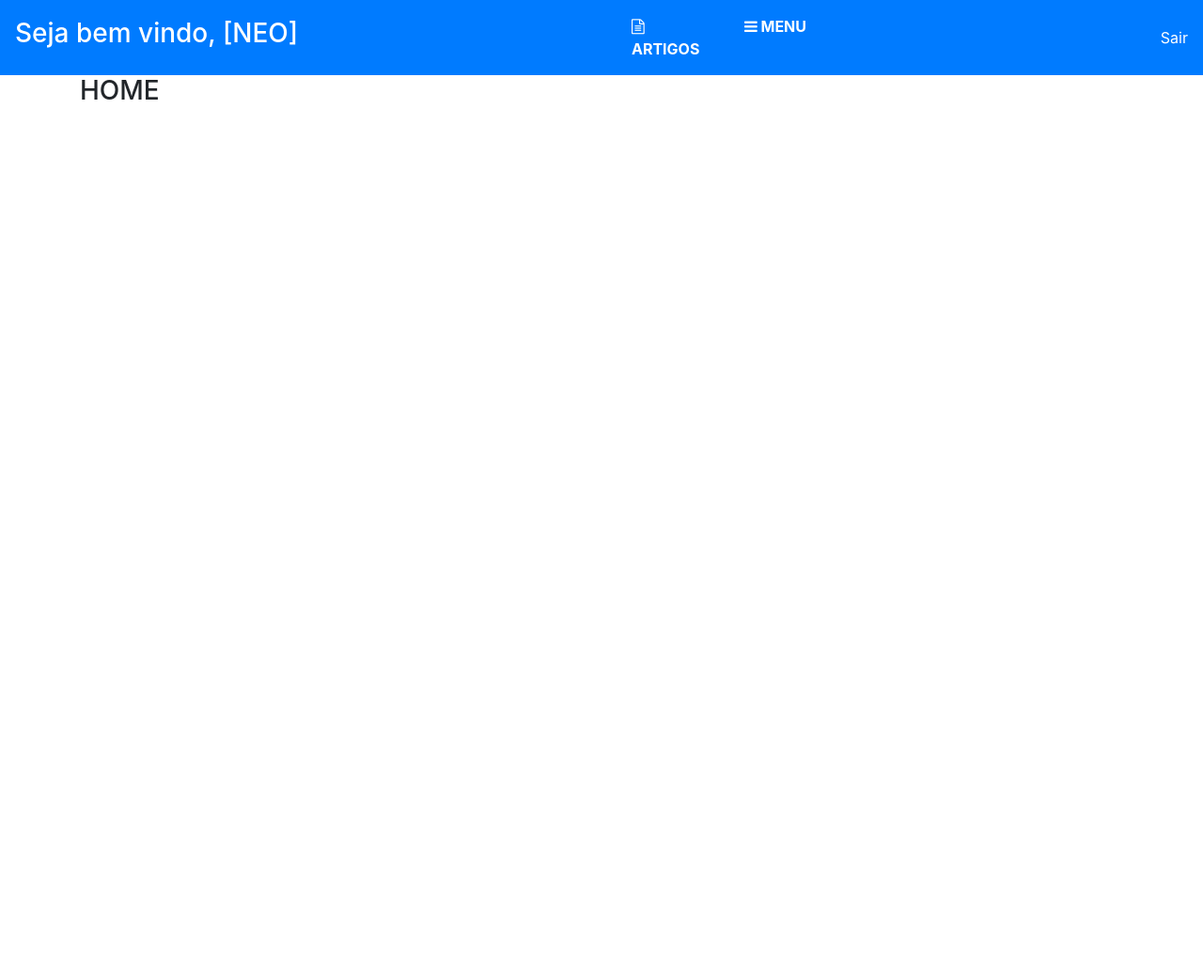
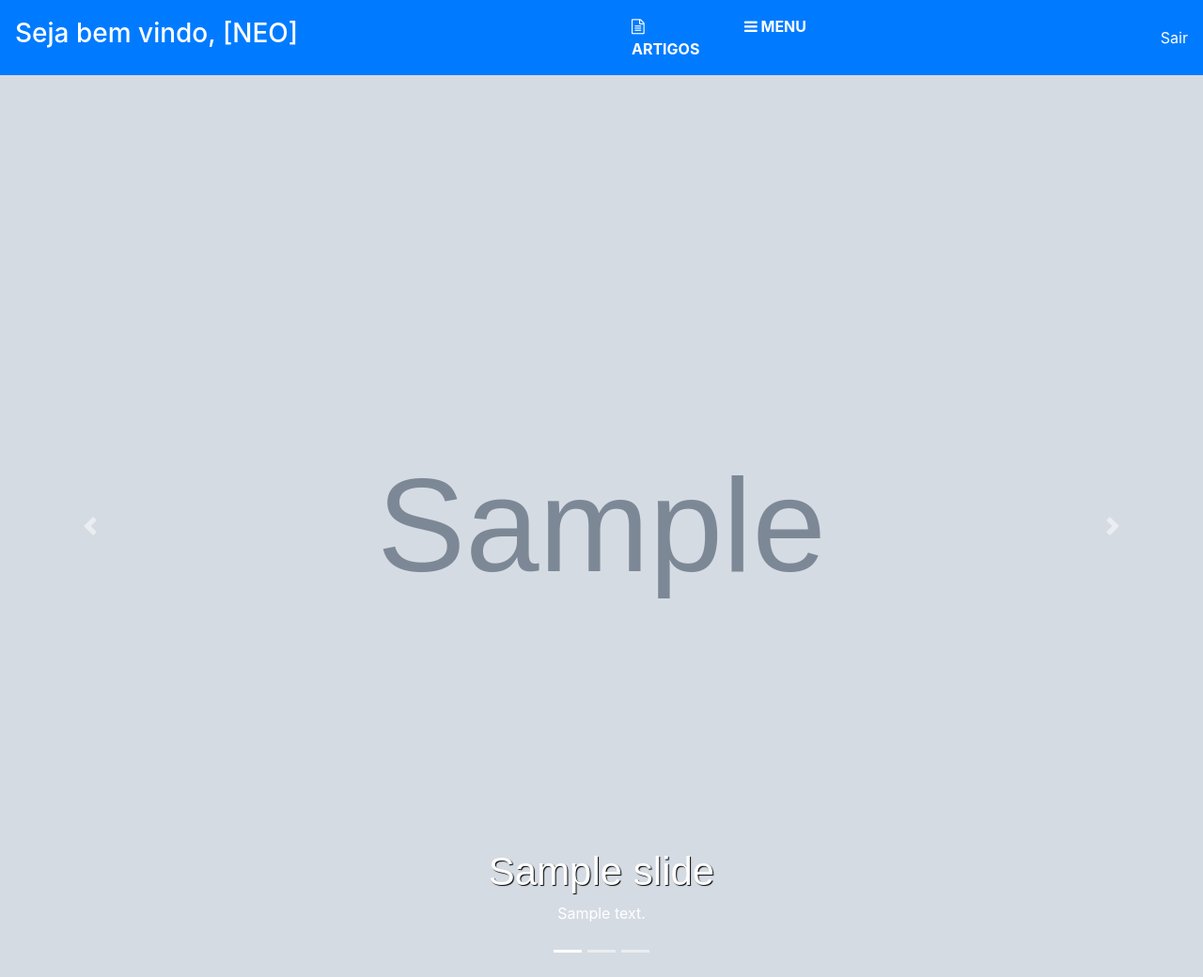
Before and after one commit to TheNeoCarvalho/php-mysql-aulas, a PHP site: page / in a window 1280 px wide. Shown: the whole page at 94% size. Before the commit the page ends 106 px from the top, so only its background shows below. Run offline with PHP 8.4, Linux system fonts and the light colour scheme; a user stored in the database is signed in; data comes from the database, SQL or seed files in the repository; tables that the repository leaves empty or names only in its code hold one stand-in row (values such as "Sample post"); grey boxes marked "Sample" are stand-in pictures.

Commit message:
Slides do BD

```diff
--- a/MeuMenu.php
+++ b/MeuMenu.php
@@ -16,12 +16,11 @@
 ?>
 <!DOCTYPE html>
 <html lang="pt-br">
-<head>
-	<meta charset="UTF-8">
-	<title>Dashboard Admin</title>
+<head><title>Dashboard Admin</title>
 	<script type="text/javascript" src="js/jquery.min.js"></script>
 	<!--<script type="text/javascript" src="js/bootstrap.min.js"></script>	-->
 	<link rel="stylesheet" type="text/css" href="css/font-awesome.min.css">
+	<link rel="stylesheet" type="text/css" href="css/style.css">
 	<!--<link rel="stylesheet" type="text/css" href="css/bootstrap.min.css">-->
 	<link rel="stylesheet" href="https://stackpath.bootstrapcdn.com/bootstrap/4.1.3/css/bootstrap.min.css" integrity="sha384-MCw98/SFnGE8fJT3GXwEOngsV7Zt27NXFoaoApmYm81iuXoPkFOJwJ8ERdknLPMO" crossorigin="anonymous">
 	<!--<script src="js/bootstrap.min.js"></script>-->
--- a/css/style.css
+++ b/css/style.css
@@ -11,8 +11,6 @@ nav h3 { color: #fff }
 
 h3 .jumbotron { font: 55px Arial; }
 
-.titulo {  text-align: center}
+.titulo {  font: 42px Arial; text-shadow: 1px 1px 1px #000}
 
 .conteudo {}
-
-.view {}
--- a/index.php
+++ b/index.php
@@ -1,5 +1,7 @@
-<?php include('MeuMenu.php')?>
-	<div class="container">
+
+<?php include('MeuMenu.php');
+
+?>
 	<?php
 		if(isset($_REQUEST['page'])){
 			include("pages/".$_REQUEST['page'].".php");
@@ -7,6 +9,5 @@
 			include('pages/home.php');
 	    }
 	?>
-	</div>
 </body>
 </html>
--- a/menu.php
+++ b/menu.php
@@ -5,6 +5,7 @@
 	<meta charset="UTF-8">
 	<title>GET, POST e REQUEST</title>
 	<link rel="stylesheet" type="text/css" href="css/bootstrap.min.css">
+  <link rel="stylesheet" type="text/css" href="css/style.css">
 	<link href="https://stackpath.bootstrapcdn.com/bootstrap/4.1.3/css/bootstrap.min.css" rel="stylesheet">
 	<script src="https://stackpath.bootstrapcdn.com/bootstrap/4.1.3/js/bootstrap.min.js"></script>
 </head>
--- a/pages/home.php
+++ b/pages/home.php
@@ -1 +1,3 @@
-<h3>HOME</h3>
+<?php
+include('slides.php');
+?>
--- /dev/null
+++ b/slides.php
@@ -0,0 +1,51 @@
+<div id="carouselExampleIndicators" class="carousel slide" data-ride="carousel">
+  <ol class="carousel-indicators">
+    <li data-target="#carouselExampleIndicators" data-slide-to="0" class="active"></li>
+    <li data-target="#carouselExampleIndicators" data-slide-to="1"></li>
+    <li data-target="#carouselExampleIndicators" data-slide-to="2"></li>
+  </ol>
+  <div class="carousel-inner">
+
+   	<?php
+
+   		$class = "ativo";
+		$sql = "SELECT * FROM slides";
+		$query = mysqli_query($conexao, $sql);
+		while ($slide = mysqli_fetch_assoc($query)){
+
+			if($class == "ativo"){
+
+			echo '
+			    <div class="carousel-item active">
+			      <img class="d-block w-100" src="img/'.$slide['img'].'">
+			      <div class="carousel-caption d-none d-md-block">
+				    <h5 class="titulo">'.$slide['titulo'].'</h5>
+				    <p class="conteudo">'.$slide['descricao'].'</p>
+			 	  </div>
+			    </div>';
+			    $class = "inativo";
+
+			}else{
+
+			echo '<div class="carousel-item">
+			      <img class="d-block w-100" src="img/'.$slide['img'].'">
+			      <div class="carousel-caption d-none d-md-block">
+				   <h5 class="titulo">'.$slide['titulo'].'</h5>
+				    <p class="conteudo">'.$slide['descricao'].'</p>
+			 	  </div>
+			    </div>';
+
+			}
+
+		}
+ ?>
+
+  <a class="carousel-control-prev" href="#carouselExampleIndicators" role="button" data-slide="prev">
+    <span class="carousel-control-prev-icon" aria-hidden="true"></span>
+    <span class="sr-only">Previous</span>
+  </a>
+  <a class="carousel-control-next" href="#carouselExampleIndicators" role="button" data-slide="next">
+    <span class="carousel-control-next-icon" aria-hidden="true"></span>
+    <span class="sr-only">Next</span>
+  </a>
+</div>
```
Also changed, not shown: img/slide.svg (added), img/slide01.jpg (added), img/slide02.jpg (added), img/slide03.png (added). Lines whose indentation alone changed are shown as unchanged.
